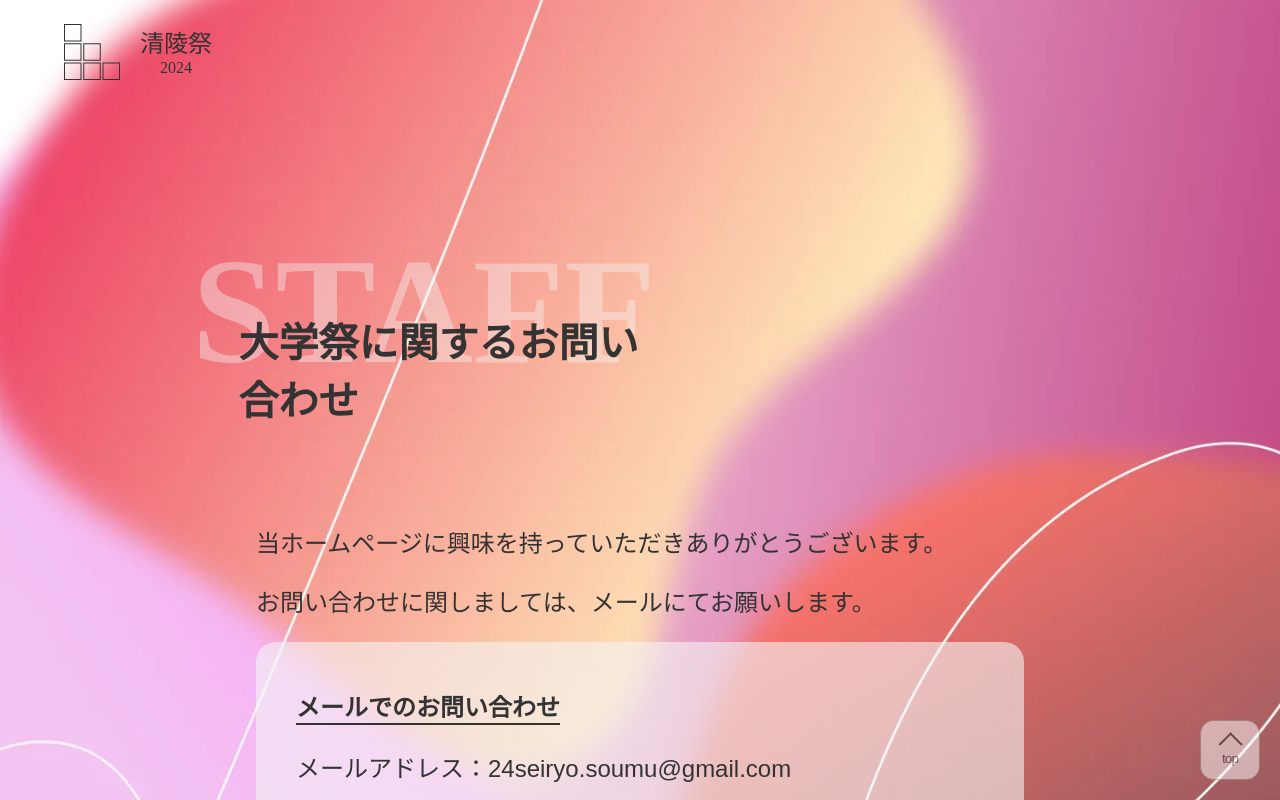
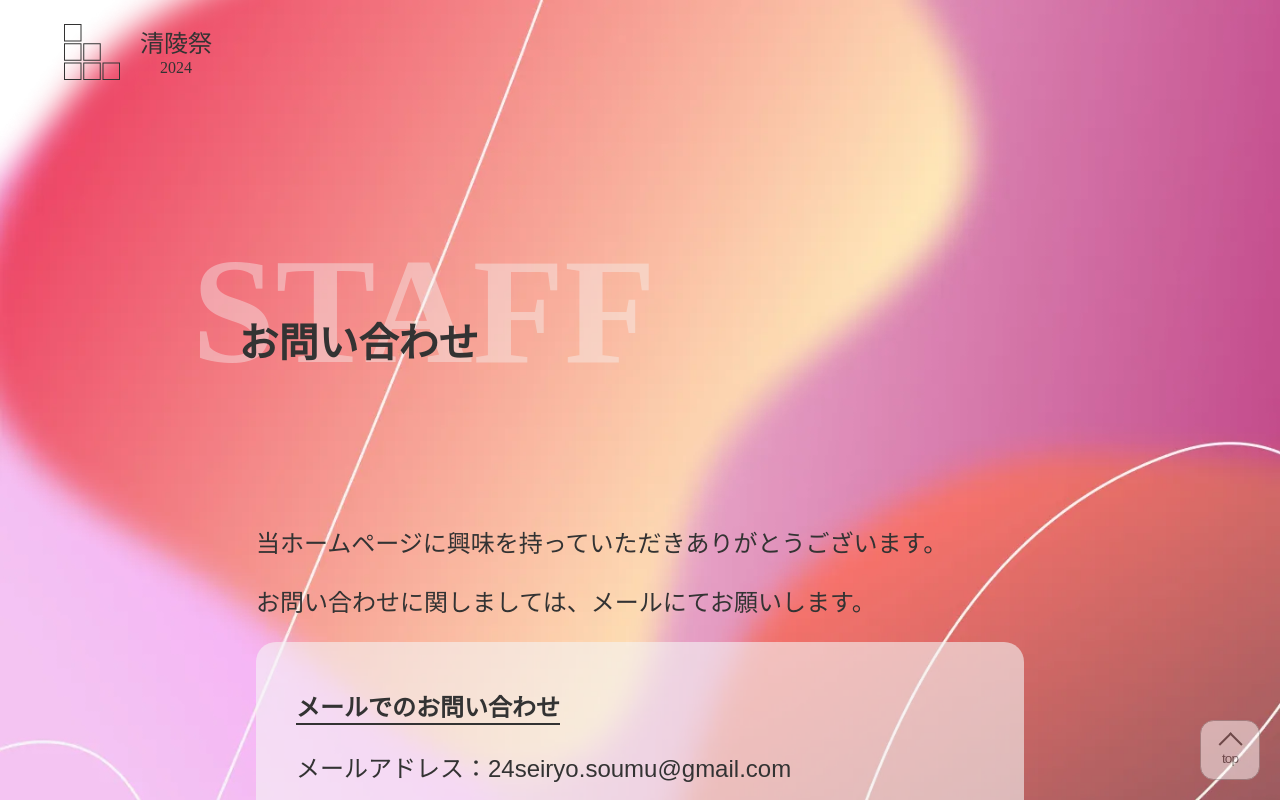
Before and after one commit to ynufes-tech/ynufes-seiryo24, a Nuxt app: page /staff in a window 1280 px wide. Shown: the top 800 px of the page. Built offline with nearby package versions, Linux system fonts and the light colour scheme.

Commit message:
sub-title修正

```diff
--- a/pages/staff/index.vue
+++ b/pages/staff/index.vue
@@ -2,13 +2,12 @@
 <template>
   <div class="page-root">
     <div class="staff-page">
-      <PageTitle :title="'STAFF'" :sub-title="'大学祭に関するお問い合わせ'" />
+      <PageTitle :title="'STAFF'" :sub-title="'お問い合わせ'" />
       <div class="inner-staff-page">
         <div class="staff-about">
           <p>当ホームページに興味を持っていただきありがとうございます。</p>
           <p>お問い合わせに関しましては、メールにてお願いします。</p>
         </div>
-
         <div class="mail-announce">
           <h1 class="child-title">メールでのお問い合わせ</h1>
           <p>メールアドレス：24seiryo.soumu@gmail.com</p>
@@ -24,9 +23,6 @@
 
 <style lang="scss" scoped>
 @use "@/assets/scss/_breakpoint.scss" as *;
-// html {
-//   scroll-behavior: smooth;
-// }
 
 .inner-staff-page {
   position: relative;
```
